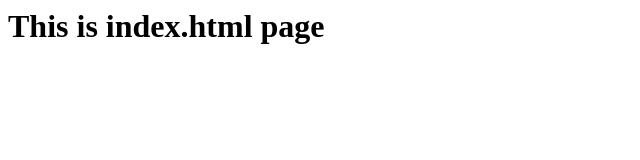
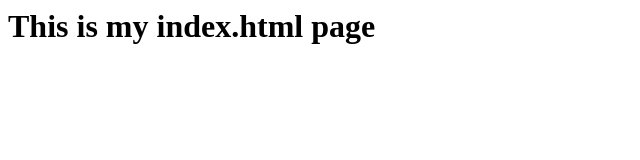
Before and after one commit to Sakshi-4546/12--jan-devops, a plain HTML site: page index.html in a window 1280 px wide. Shown: the whole page, without its empty margins (0-640 px from the left). Drawn offline with Linux system fonts and the light colour scheme.

Commit message:
second modified

```diff
--- a/index.html
+++ b/index.html
@@ -1 +1 @@
-<h1> This is index.html page</h1>
+<h1> This is my index.html page</h1>
```
